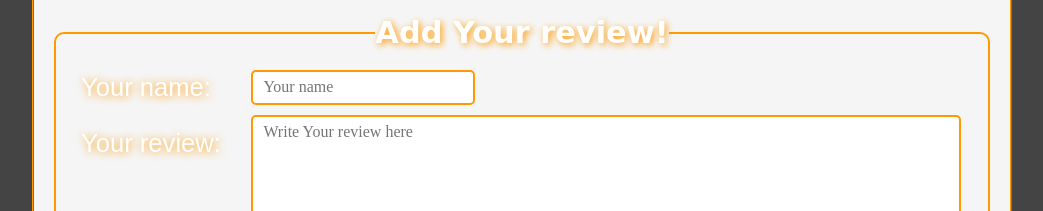
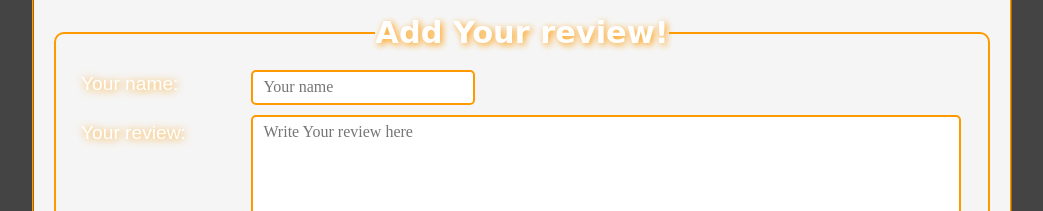
Before and after one commit to wale13/MainProject, a plain HTML site: page index.html in a window 1280 px wide. Shown: the part 3799-4010 px from the top of the page, without its empty margins (118-1161 px from the left). Drawn offline with nearby package versions, Linux system fonts and the light colour scheme; a web font is replaced by a local one.

Commit message:
added some visual effects

```diff
--- a/css/index.css
+++ b/css/index.css
@@ -211,7 +211,7 @@ fieldset label {
     font-family: 'Wendy One', sans-serif;
     color: #fff;
     text-shadow: 1px 1px 9px var(--theme-color);
-    font-size: 2vw;
+    font-size: 1.2rem;
     padding: 3px 10px;
 }
 .inputs {
```
